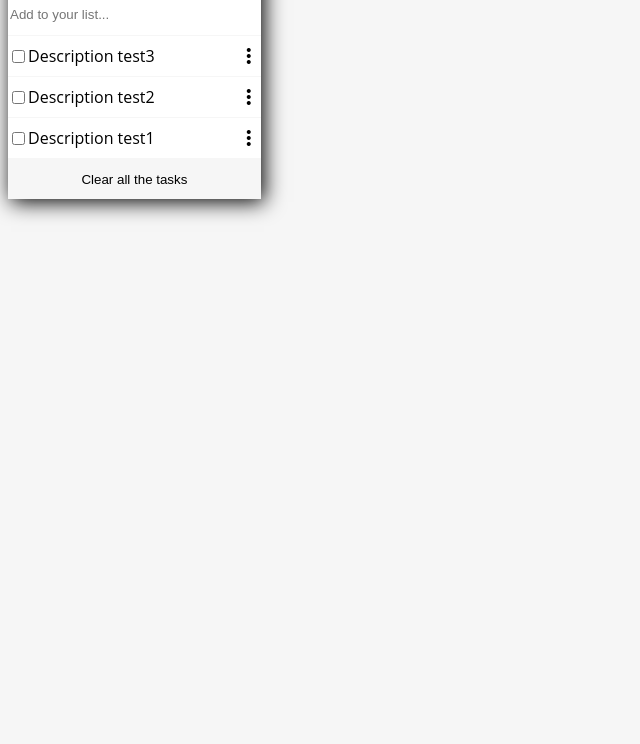
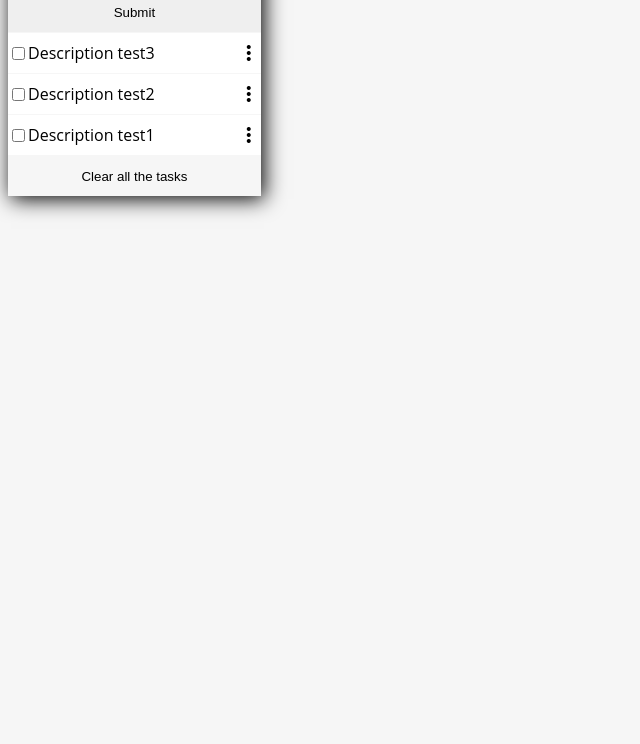
Before and after one commit to KatIsCoding/TodoList, a website built with webpack: page src/index.html in a window 1280 px wide. Shown: the part 56-800 px from the top of the page, without its empty margins (0-640 px from the left). Built offline with nearby package versions, Linux system fonts and the light colour scheme.

Commit message:
Added the ability to work when enter key is pressed

```diff
--- a/src/index.html
+++ b/src/index.html
@@ -13,7 +13,7 @@
             <h4>Today's To do</h4>
             <span class="material-icons">refresh</span>
         </div>
-        <input type="text" id="addTask" placeholder="Add to your list...">
+        <input type="submit" id="addTask" placeholder="Add to your list...">
         <ul id="todo-container">
         </ul>
         <button type="button" id="wipe-tasks">Clear all the tasks</button>
```
